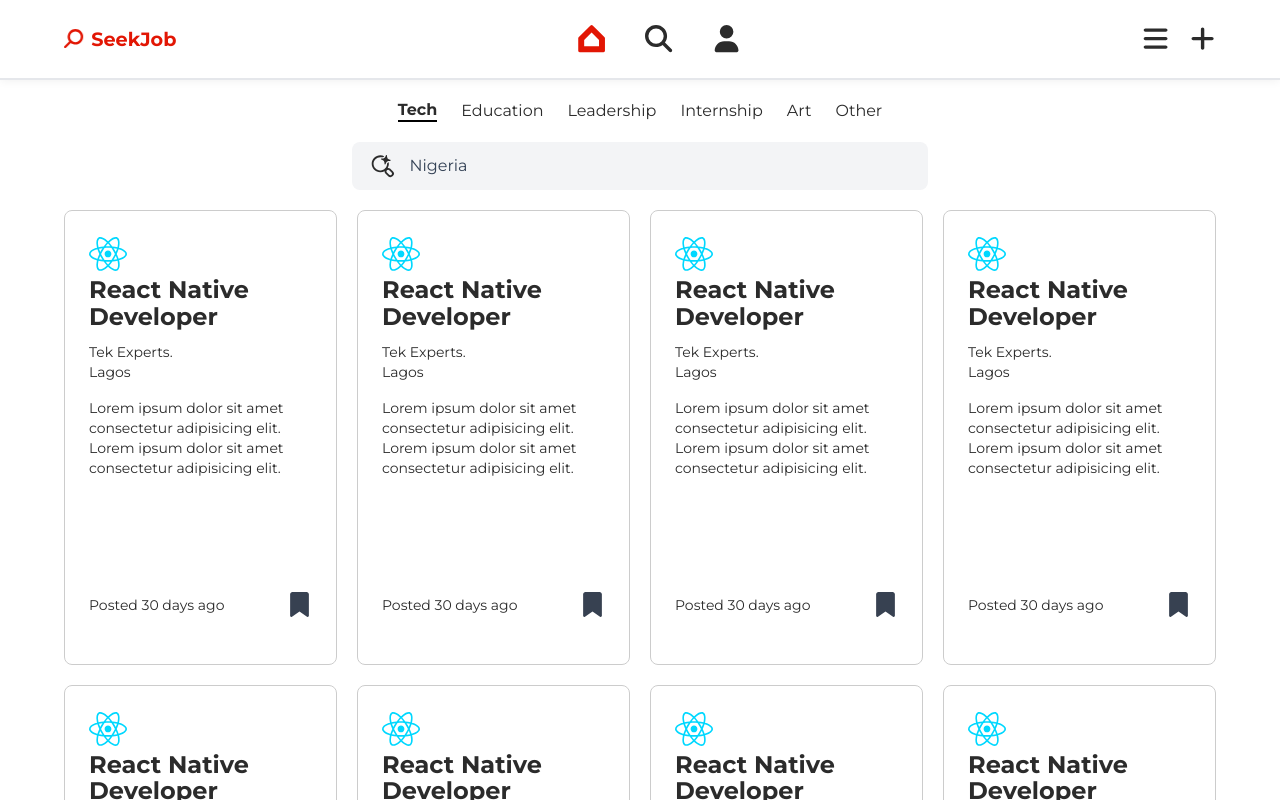
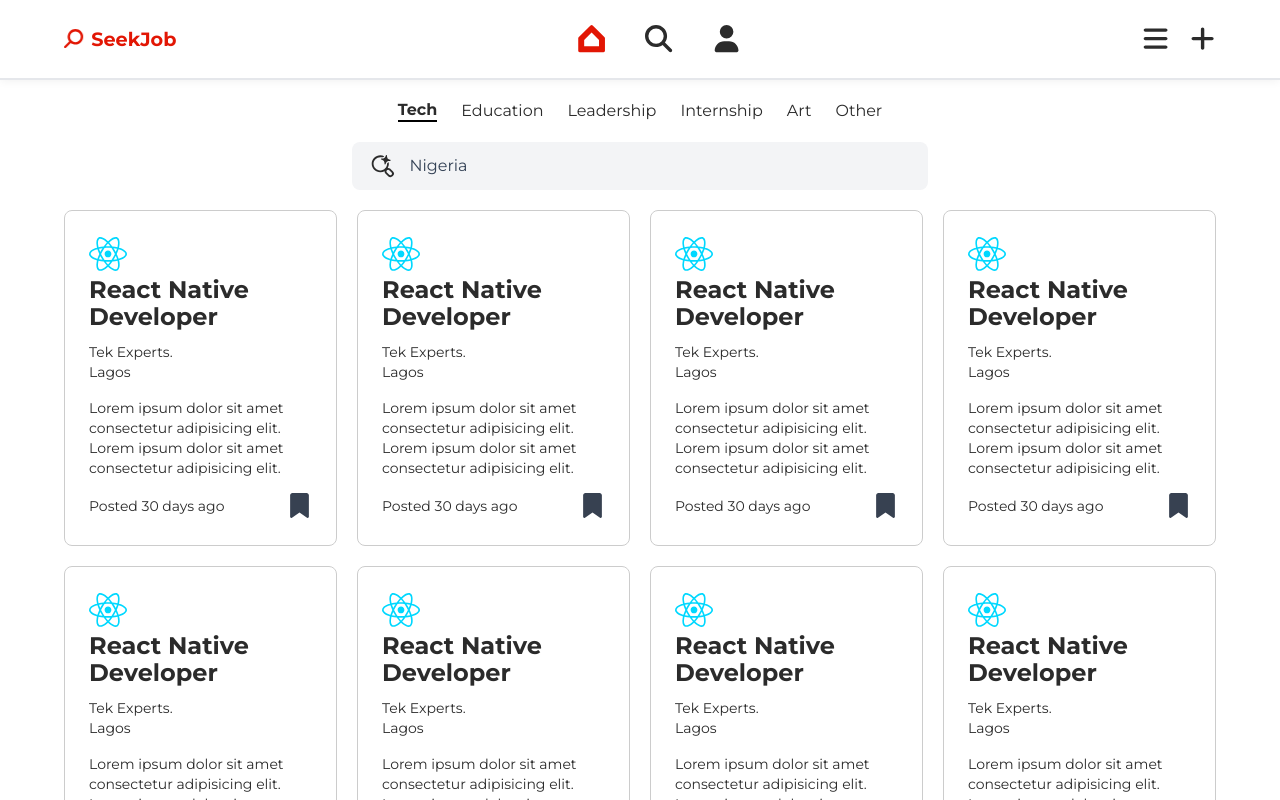
Before and after one commit to fisayo-dev/SeekJob, a React (Vite) app in the folder SeekJob/: page /jobs in a window 1280 px wide. Built offline with nearby package versions, Linux system fonts and the light colour scheme.

Commit message:
Made the job page nice looking and solved the problem of grid

```diff
--- a/SeekJob/src/index.css
+++ b/SeekJob/src/index.css
@@ -108,6 +108,11 @@ p {
   background-color: var(--standard-app-color);
 }
 
+.catgeories-tabs::-webkit-scrollbar {
+  width:0;
+  height:  0;
+}
+
 .catgeories-tabs::-webkit-scrollbar-thumb {
     background: none;
     height: 0;
@@ -117,7 +122,7 @@ p {
 .job-card{
   display: grid;
   grid-template-rows: 2fr 5fr 1fr;
-  max-height: 60rem;
+  height: 21rem;
   overflow: hidden;
   border: 1px solid #ccc;
   @apply rounded-lg p-[3vh] w-full place-items-start gap-3 text-sm;
--- a/SeekJob/src/pages/UserPages/Jobs.jsx
+++ b/SeekJob/src/pages/UserPages/Jobs.jsx
@@ -8,7 +8,7 @@ const Jobs = () => {
   return (
     <UserPage>
       <div className="grid gap-5 justify-items-center">
-        <div className="pt-5 justify-start catgeories-tabs md:justify-center w-full overflow-scroll gap-6 flex items-center">
+        <div className=" justify-start catgeories-tabs md:justify-center w-full overflow-scroll gap-6 flex items-center">
           <p
             className={`${
               currentTab == "tech"
--- a/SeekJob/src/pages/UserPages/UserPage.jsx
+++ b/SeekJob/src/pages/UserPages/UserPage.jsx
@@ -18,7 +18,7 @@ const UserPage = ({ children }) => {
   return (
     <div className="grid h-[100vh] app-grid">
       <Header responsive={responsive} />
-      <div className="overflow-scroll px-[5vw] pb-5 ">
+      <div className="overflow-scroll h-full px-[5vw] py-5 ">
         {children}
       </div>
       <AppFooter responsive={responsive} />
```
